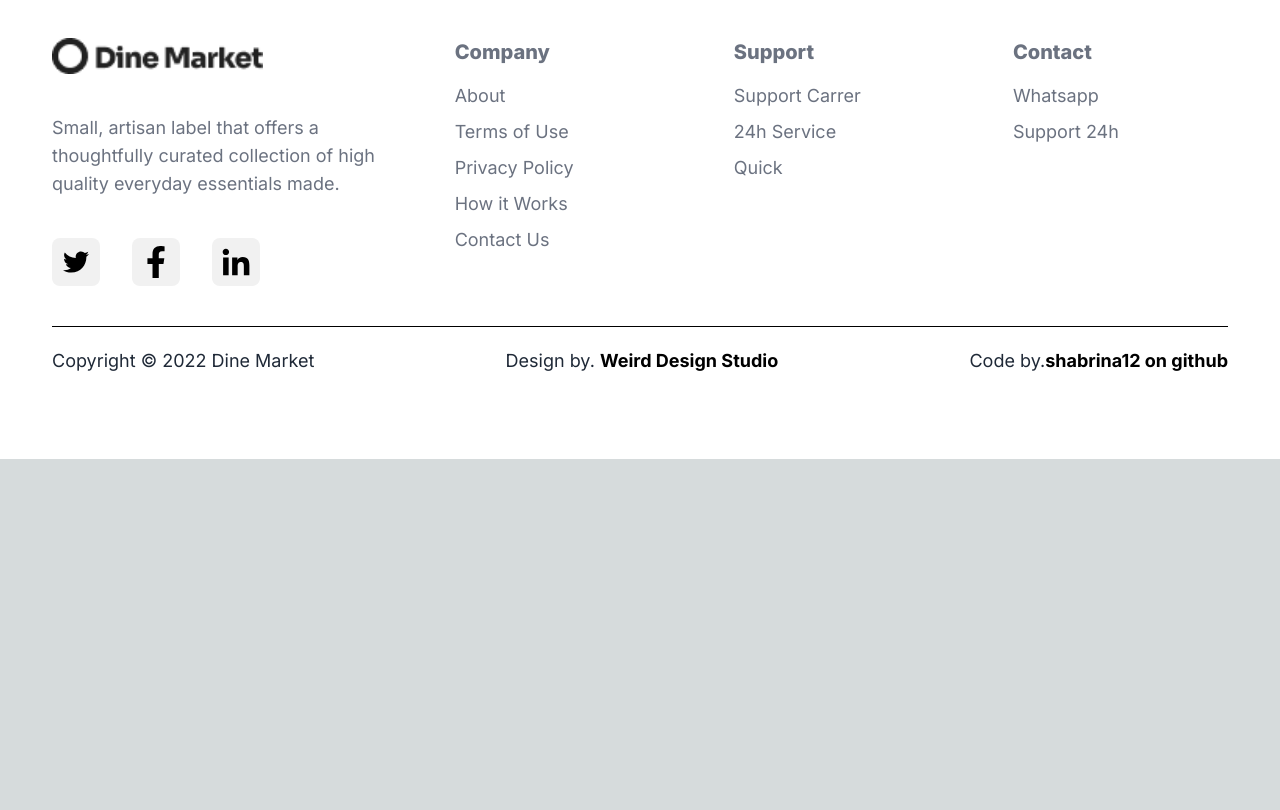
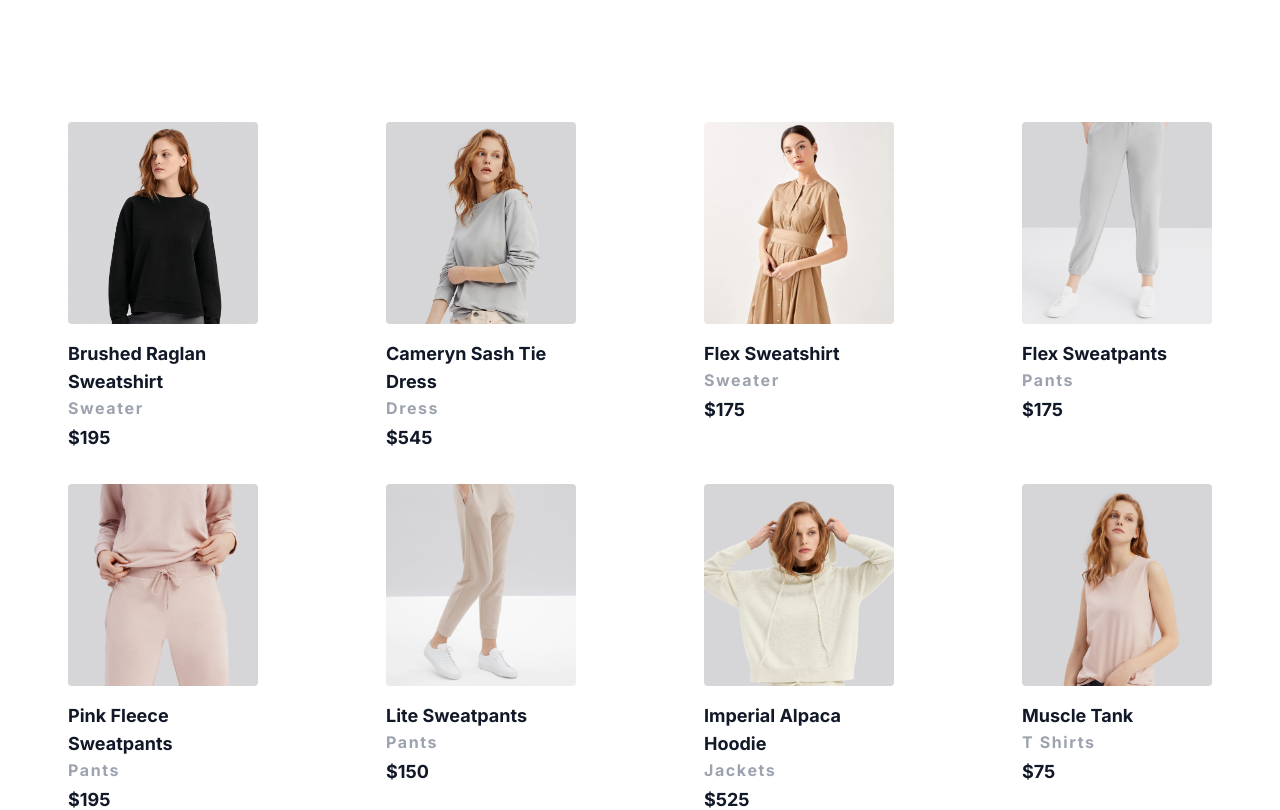
Before and after one commit to ShahzadAliSoomro/PIAIC-Hackathon1st, a Next.js app: page / in a window 1280 px wide. Shown: the part 2260-3070 px from the top of the page. Before the commit the page ends 2719 px from the top, so only its background shows below. Built offline with nearby package versions, Linux system fonts and the light colour scheme.

Commit message:
female card done

```diff
--- a/app/carddata/female.tsx
+++ b/app/carddata/female.tsx
@@ -1,4 +1,6 @@
-import React, { useState } from 'react'
+"use client"
+import React, { useState } from "react";
+import Image from "next/image";
 
 export default function Female() {
   const [card, setCard] = useState(false);
@@ -6,116 +8,204 @@ export default function Female() {
   const CardArray = [
     {
       id: 1,
-            image: "/eziline1.jpeg",
-            title: "Business Insurance",
-            text: "A wonderful serenity has taken possession of my entire soul, like these sweet mornings of spring which I enjoy with my whole heart.",
+      image: "/images/product1.png",
+      mantitle: "Brushed Raglan Sweatshirt",
+      title: "Sweater",
+      price: "$195"
     },
     {
       id: 2,
-            image: "/eziline2.jpeg",
-            title: "Banking Investigation",
-            text: "A wonderful serenity has taken possession of my entire soul, like these sweet mornings of spring which I enjoy with my whole heart.",
+      image: "/images/product2.png",
+      mantitle: "Cameryn Sash Tie Dress",
+      title: "Dress",
+      price: "$545"
     },
     {
       id: 3,
-            image: "/eziline1.jpeg",
-            title: "Finance Management",
-            text: "A wonderful serenity has taken possession of my entire soul, like these sweet mornings of spring which I enjoy with my whole heart.",
+      image: "/images/product3.png",
+      mantitle: "Flex Sweatshirt",
+      title: "Sweater",
+      price: "$175"
     },
     {
       id: 4,
-            image: "/eziline2.jpeg",
-            title: "Banking Investigation",
-            text: "A wonderful serenity has taken possession of my entire soul, like these sweet mornings of spring which I enjoy with my whole heart.",
-        }
-    ]
+      image: "/images/fmale4.png",
+      mantitle: "Flex Sweatpants",
+      title: "Pants",
+      price: "$175"
+    },
+    {
+      id: 5,
+      image: "/images/fmale5.png",
+      mantitle: "Pink Fleece Sweatpants",
+      title: "Pants",
+      price: "$195"
+    },
+    {
+      id: 6,
+      image: "/images/fmale6.png",
+      mantitle: "Lite Sweatpants",
+      title: "Pants",
+      price: "$150"
+    },
+    {
+      id: 7,
+      image: "/images/fmale7.png",
+      mantitle: "Imperial Alpaca Hoodie",
+      title: "Jackets",
+      price: "$525"
+    },
+    {
+      id: 8,
+      image: "/images/fmale8.png",
+      mantitle: "Muscle Tank",
+      title: "T Shirts",
+      price: "$75"
+    },
+    {
+      id: 9,
+      image: "/images/fmale9.png",
+      mantitle: "Brushed Bomber",
+      title: "Jackets",
+      price: "$225"
+    },
+  ];
+
+
   return (
+    <div>
+      <div className="bg-[#FFFFFF]">
+        {/* <header>
+          <h1 className="bg-white py-4 text-center">
+            <a
+              href="/"
+              className="text-xl font-bold text-gray-700 cursor-pointer"
+            />
+            BUSINESS MODEL CANVAS
+          </h1>
 
-    <div>
 
-<div className=" bg-indigo-50">
-
-  <header>
-    <h1 className="bg-white py-4 text-center">
-    <a href="/" className="text-xl font-bold text-gray-700 cursor-pointer" />BUSINESS MODEL CANVAS</h1>
-
-    <nav className="mt-6">
-      <ul className="flex justify-center  items-center space-x-4">
-        <li><a href="/" className="text-md font-semibold text-gray-600 hover:text-gray-800">Home</a></li>
-        <li><a href="/new-project" className="text-md font-semibold text-gray-600 hover:text-gray-800">New Project</a></li>
-        <li><a href="/about" className="text-md font-semibold text-gray-600 hover:text-gray-800">About</a></li>
-      </ul>
-    </nav>
-  </header>
+        </header> */}
         <section className="min-h-screen body-font text-gray-600 ">
           <div className="container mx-auto px-5 py-10">
-      <div className="-m-4 flex flex-wrap">
-        <div className="w-full p-4 md:w-1/2 lg:w-1/4">
-          <a className="relative block h-48 overflow-hidden rounded">
-            <img alt="ecommerce" className="block h-full w-full object-cover object-center cursor-pointer" src="https://dummyimage.com/420x260" />
+            <div className="-m-4 flex flex-wrap ">
+              {CardArray.map((card) => (
+                <div className="w-full p-4 md:w-1/2 lg:w-1/4 px-5 lg:px-16 ">
+                <a className="relative block overflow-hidden rounded ">
+                  <Image
+                    alt="ecommerce"
+                    className="block h-full w-full object-cover object-center cursor-pointer"
+                    src={card.image}
+                    width={421}
+                    height={261}
+                  />
                 </a>
                 <div className="mt-4">
-            <h3 className="title-font mb-1 text-xs tracking-widest text-gray-500">PROJECT</h3>
-            <h2 className="title-font text-lg font-medium text-gray-900">The Catalyzer</h2>
+                  <h3 className="title-font text-lg font-bold text-gray-900 ">
+                    {card.mantitle}
+                  </h3>
+                  <h2 className="title-font mb-1 text-base font-bold tracking-widest text-gray-400">
+                    {card.title}
+                  </h2>
+                  <p className="mt-1 text-lg font-bold text-gray-900">{card.price}</p>
+                </div>
+              </div>
+              ))}
+
+              {/* <div className="w-full p-4 md:w-1/2 lg:w-1/4">
+                <a className="relative block h-48 overflow-hidden rounded">
+                  <img
+                    alt="ecommerce"
+                    className="block h-full w-full object-cover object-center cursor-pointer"
+                    src="https://dummyimage.com/421x261"
+                  />
+                </a>
+                <div className="mt-4">
+                  <h3 className="title-font mb-1 text-xs tracking-widest text-gray-500">
+                    PROJECT
+                  </h3>
+                  <h2 className="title-font text-lg font-medium text-gray-900">
+                    Shooting Stars
+                  </h2>
                   <p className="mt-1">01/09/2022</p>
                 </div>
               </div>
               <div className="w-full p-4 md:w-1/2 lg:w-1/4">
                 <a className="relative block h-48 overflow-hidden rounded">
-            <img alt="ecommerce" className="block h-full w-full object-cover object-center cursor-pointer" src="https://dummyimage.com/421x261" />
+                  <img
+                    alt="ecommerce"
+                    className="block h-full w-full object-cover object-center cursor-pointer"
+                    src="https://dummyimage.com/421x261"
+                  />
                 </a>
                 <div className="mt-4">
-            <h3 className="title-font mb-1 text-xs tracking-widest text-gray-500">PROJECT</h3>
-            <h2 className="title-font text-lg font-medium text-gray-900">Shooting Stars</h2>
+                  <h3 className="title-font mb-1 text-xs tracking-widest text-gray-500">
+                    PROJECT
+                  </h3>
+                  <h2 className="title-font text-lg font-medium text-gray-900">
+                    Shooting Stars
+                  </h2>
                   <p className="mt-1">01/09/2022</p>
                 </div>
               </div>
               <div className="w-full p-4 md:w-1/2 lg:w-1/4">
                 <a className="relative block h-48 overflow-hidden rounded">
-            <img alt="ecommerce" className="block h-full w-full object-cover object-center cursor-pointer" src="https://dummyimage.com/421x261" />
+                  <img
+                    alt="ecommerce"
+                    className="block h-full w-full object-cover object-center cursor-pointer"
+                    src="https://dummyimage.com/421x261"
+                  />
                 </a>
                 <div className="mt-4">
-            <h3 className="title-font mb-1 text-xs tracking-widest text-gray-500">PROJECT</h3>
-            <h2 className="title-font text-lg font-medium text-gray-900">Shooting Stars</h2>
+                  <h3 className="title-font mb-1 text-xs tracking-widest text-gray-500">
+                    PROJECT
+                  </h3>
+                  <h2 className="title-font text-lg font-medium text-gray-900">
+                    Shooting Stars
+                  </h2>
                   <p className="mt-1">01/09/2022</p>
                 </div>
               </div>
               <div className="w-full p-4 md:w-1/2 lg:w-1/4">
                 <a className="relative block h-48 overflow-hidden rounded">
-            <img alt="ecommerce" className="block h-full w-full object-cover object-center cursor-pointer" src="https://dummyimage.com/421x261" />
+                  <img
+                    alt="ecommerce"
+                    className="block h-full w-full object-cover object-center cursor-pointer"
+                    src="https://dummyimage.com/421x261"
+                  />
                 </a>
                 <div className="mt-4">
-            <h3 className="title-font mb-1 text-xs tracking-widest text-gray-500">PROJECT</h3>
-            <h2 className="title-font text-lg font-medium text-gray-900">Shooting Stars</h2>
+                  <h3 className="title-font mb-1 text-xs tracking-widest text-gray-500">
+                    PROJECT
+                  </h3>
+                  <h2 className="title-font text-lg font-medium text-gray-900">
+                    Shooting Stars
+                  </h2>
                   <p className="mt-1">01/09/2022</p>
                 </div>
               </div>
               <div className="w-full p-4 md:w-1/2 lg:w-1/4">
                 <a className="relative block h-48 overflow-hidden rounded">
-            <img alt="ecommerce" className="block h-full w-full object-cover object-center cursor-pointer" src="https://dummyimage.com/421x261" />
+                  <img
+                    alt="ecommerce"
+                    className="block h-full w-full object-cover object-center cursor-pointer"
+                    src="https://dummyimage.com/421x261"
+                  />
                 </a>
                 <div className="mt-4">
-            <h3 className="title-font mb-1 text-xs tracking-widest text-gray-500">PROJECT</h3>
-            <h2 className="title-font text-lg font-medium text-gray-900">Shooting Stars</h2>
+                  <h3 className="title-font mb-1 text-xs tracking-widest text-gray-500">
+                    PROJECT
+                  </h3>
+                  <h2 className="title-font text-lg font-medium text-gray-900">
+                    Shooting Stars
+                  </h2>
                   <p className="mt-1">01/09/2022</p>
                 </div>
-        </div>
-        <div className="w-full p-4 md:w-1/2 lg:w-1/4">
-          <a className="relative block h-48 overflow-hidden rounded">
-            <img alt="ecommerce" className="block h-full w-full object-cover object-center cursor-pointer" src="https://dummyimage.com/421x261" />
-          </a>
-          <div className="mt-4">
-            <h3 className="title-font mb-1 text-xs tracking-widest text-gray-500">PROJECT</h3>
-            <h2 className="title-font text-lg font-medium text-gray-900">Shooting Stars</h2>
-            <p className="mt-1">01/09/2022</p>
-          </div>
-        </div>
+              </div> */}
             </div>
           </div>
         </section>
-
-
       </div>
     </div>
-  )
+  );
 }
--- a/app/page.tsx
+++ b/app/page.tsx
@@ -4,6 +4,7 @@ import Promotion from '@/components/Promotion'
 import Image from 'next/image'
 import ProContent from '@/components/ProContent'
 import Newsletter from '@/components/Newsletter'
+import Female from './carddata/female'
 
 export default function Home() {
   return (
@@ -15,6 +16,9 @@ export default function Home() {
       </div>
       <div className='pt-32'>
         <Newsletter />
+      </div>
+      <div className='pt-32'>
+        <Female />
       </div>
       {/* <Product_Slider /> */}
       {/* <div className="z-10 w-full max-w-5xl items-center justify-between font-mono text-sm lg:flex">
--- a/components/Navbar.tsx
+++ b/components/Navbar.tsx
@@ -2,6 +2,7 @@ import React from 'react'
 import { FiShoppingCart } from "react-icons/fi";
 import CardPro from './CardPro';
 import Link from 'next/link';
+import Female from '@/app/carddata/female';
 
 
 export default function Navbar() {
@@ -44,7 +45,7 @@ export default function Navbar() {
       </div>
       <ul className="flex flex-col p-4 md:p-0 mt-4 font-medium rounded-lg bg-[#FFFFFF] md:flex-row md:space-x-8 md:mt-0 md:border-0 md:bg-white">
         <li>
-          <Link href="/female" className="block py-2 pl-3 pr-4 text-gray-800  rounded md:bg-transparent md:p-0 " aria-current="page">Female</Link>
+          <Link href="../app/carddata/female" className="block py-2 pl-3 pr-4 text-gray-800  rounded md:bg-transparent md:p-0 " aria-current="page">Female</Link>
         </li>
         <li>
           <a href="#" className="block py-2 pl-3 pr-4 text-gray-800 rounded hover:bg-gray-100 md:hover:bg-transparent  md:p-0  ">Male</a>
```
Lines whose indentation alone changed are shown as unchanged.
